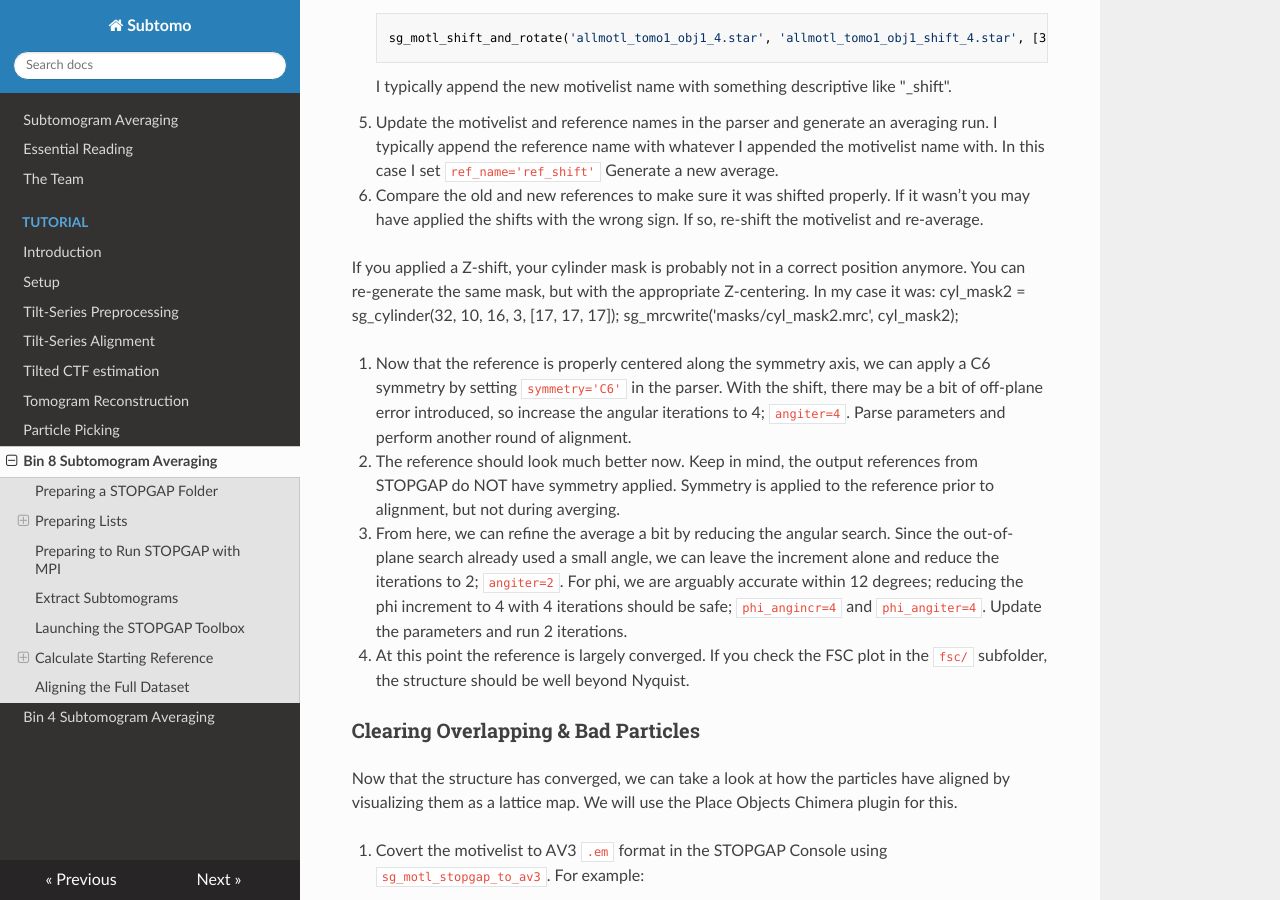
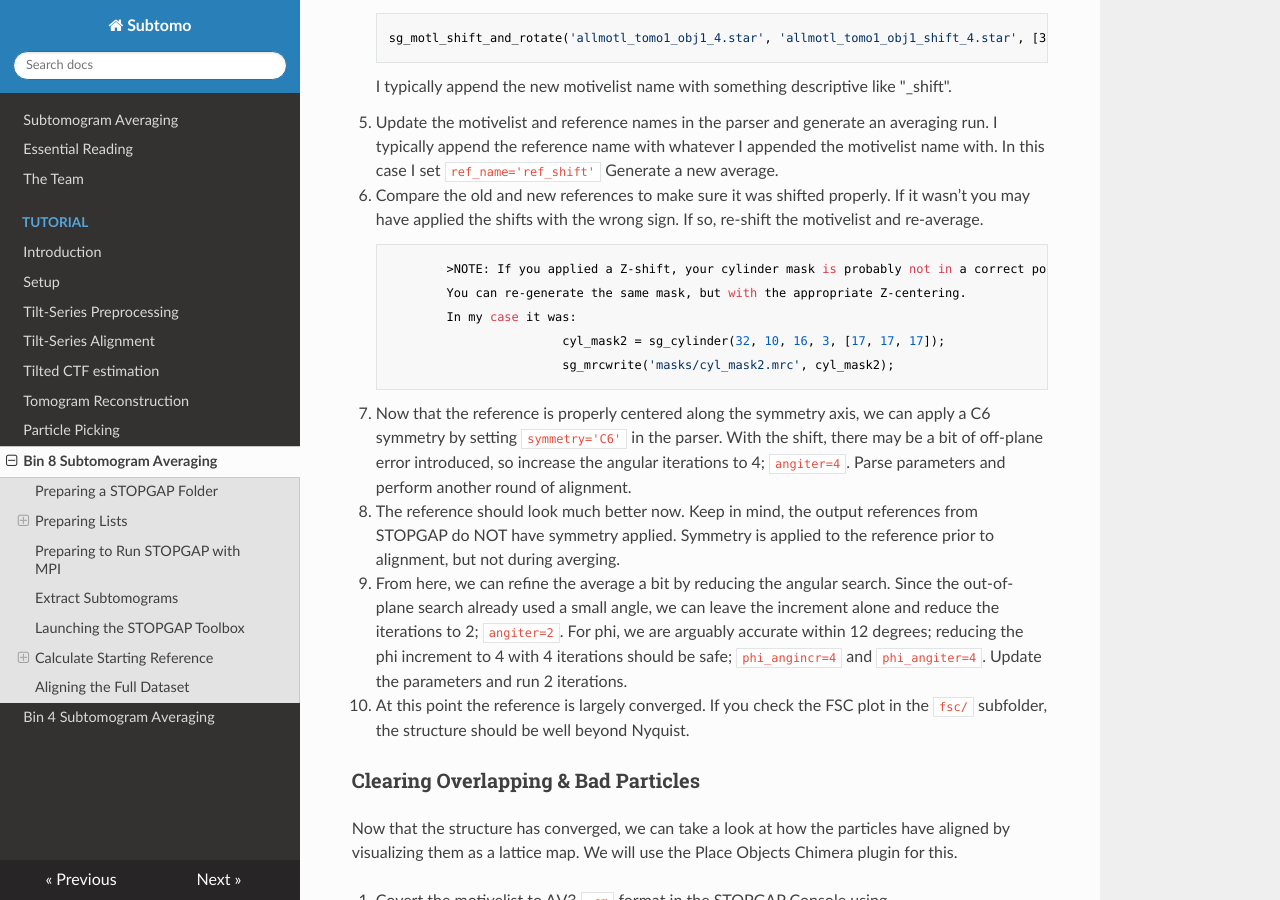
Before and after one commit to wan-lab-vanderbilt/subtomo-tutorials, an MkDocs documentation site: the page built from docs/hiv/bin8.md, in a window 1280 px wide and 900 px high, scrolled down 8241 px. Built offline with MkDocs 1.6.1, drawn with Linux system fonts in a browser that asks for light colours; nearby versions of some CDN libraries; formulas are drawn with MathJax 3.

Commit message:
Update bin8.md
formatting

```diff
--- a/docs/hiv/bin8.md
+++ b/docs/hiv/bin8.md
@@ -340,11 +340,11 @@ Generate a new average.
 If it wasn’t you may have applied the shifts with the wrong sign.
 If so, re-shift the motivelist and re-average.
 
-If you applied a Z-shift, your cylinder mask is probably not in a correct position anymore.
-You can re-generate the same mask, but with the appropriate Z-centering.
-In my case it was:
-        cyl_mask2 = sg_cylinder(32, 10, 16, 3, [17, 17, 17]);
-        sg_mrcwrite('masks/cyl_mask2.mrc', cyl_mask2);
+                >NOTE: If you applied a Z-shift, your cylinder mask is probably not in a correct position anymore.
+                You can re-generate the same mask, but with the appropriate Z-centering.
+                In my case it was:
+                                cyl_mask2 = sg_cylinder(32, 10, 16, 3, [17, 17, 17]);
+                                sg_mrcwrite('masks/cyl_mask2.mrc', cyl_mask2);
 
 10. Now that the reference is properly centered along the symmetry axis, we can apply a C6 symmetry by setting `symmetry='C6'` in the parser.
 With the shift, there may be a bit of off-plane error introduced, so increase the angular iterations to 4; `angiter=4`.
```
